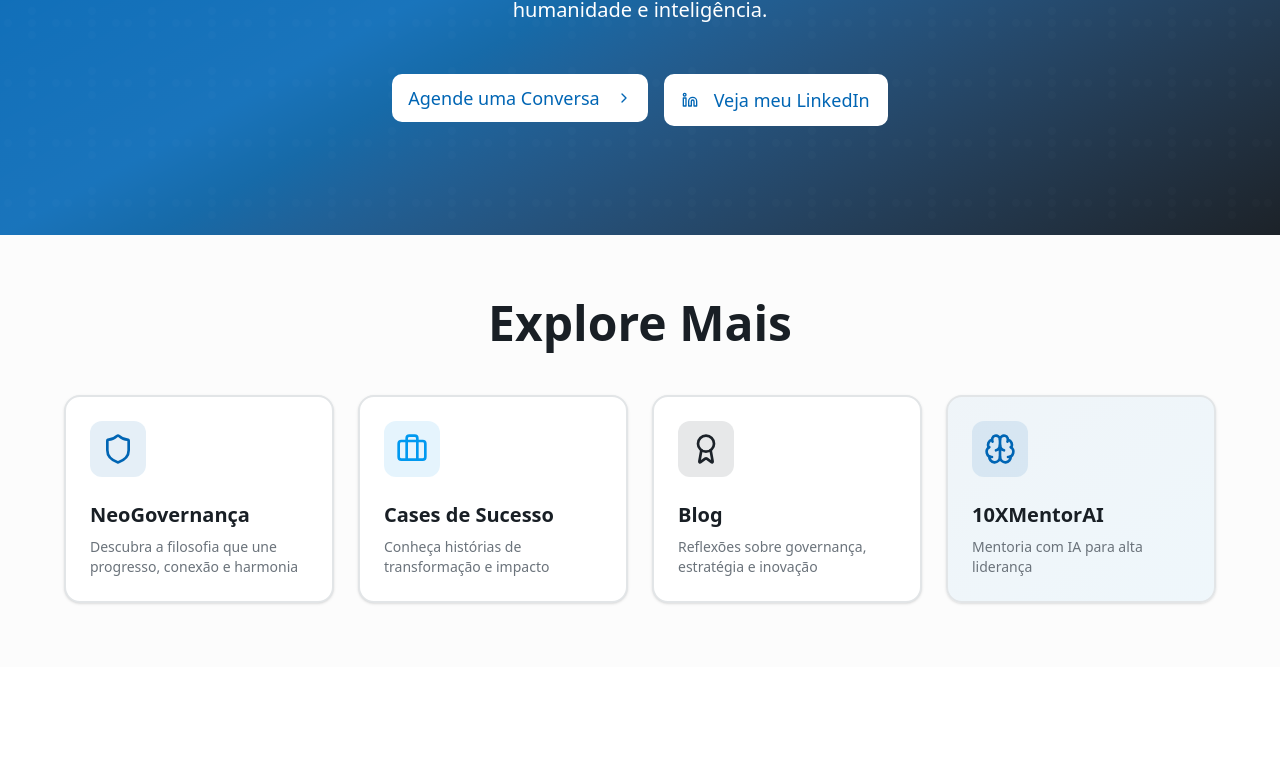
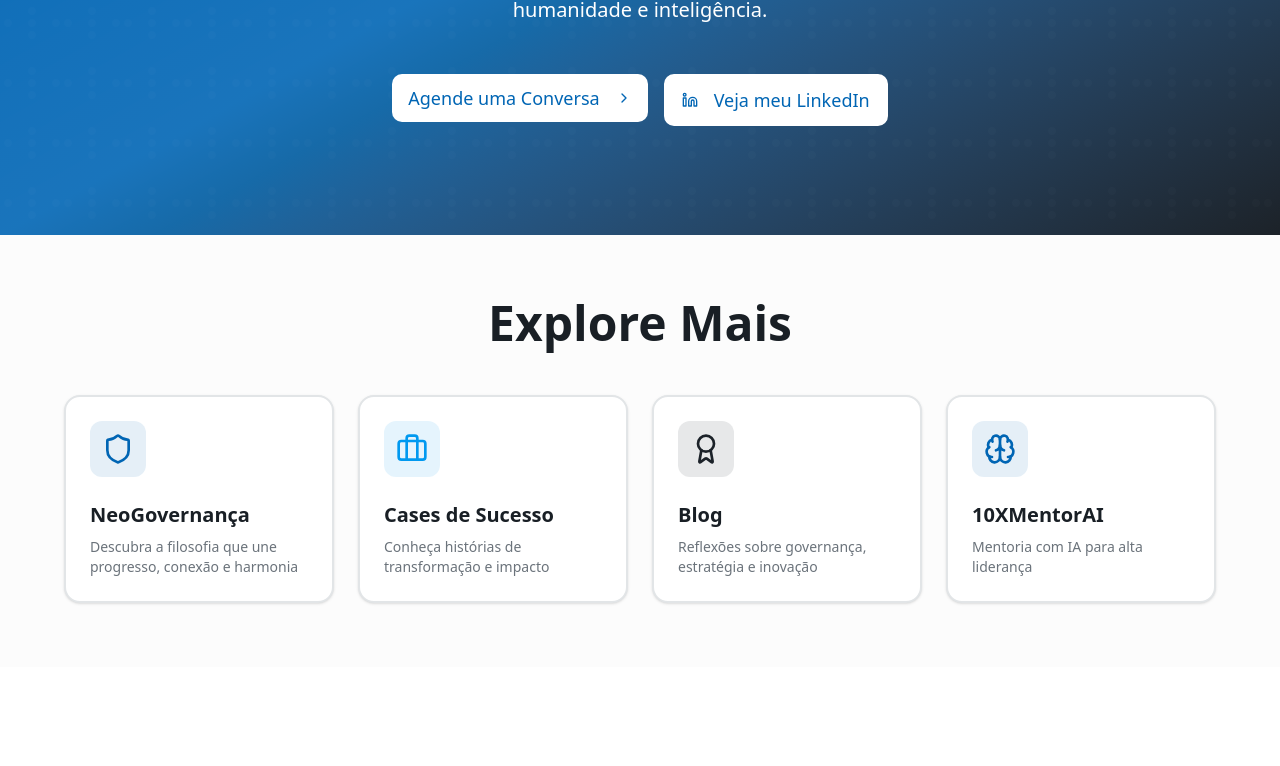
Before and after one commit to renatoprado18/apce-website, a Next.js app: page / in a window 1280 px wide. Shown: the part 485-1251 px from the top of the page. Built offline with nearby package versions, Linux system fonts and the light colour scheme.

Commit message:
Fix: Ajustar cor do card 10XMentorAI para ser igual aos outros cards

```diff
--- a/app/page.tsx
+++ b/app/page.tsx
@@ -146,7 +146,7 @@ export default function Home() {
             </Link>
 
             <a href="https://10xmentor.ai/" target="_blank" rel="noopener noreferrer">
-              <Card className="hover:shadow-xl transition-all duration-300 hover:-translate-y-2 border-2 cursor-pointer h-full bg-gradient-to-br from-primary/5 to-accent/5">
+              <Card className="hover:shadow-xl transition-all duration-300 hover:-translate-y-2 border-2 cursor-pointer h-full">
                 <CardHeader>
                   <div className="w-14 h-14 bg-primary/10 rounded-lg flex items-center justify-center mb-4">
                     <Brain className="h-8 w-8 text-primary" />
```
Also changed, not shown: 1 other file (tests, documents, lock files or other folders).
